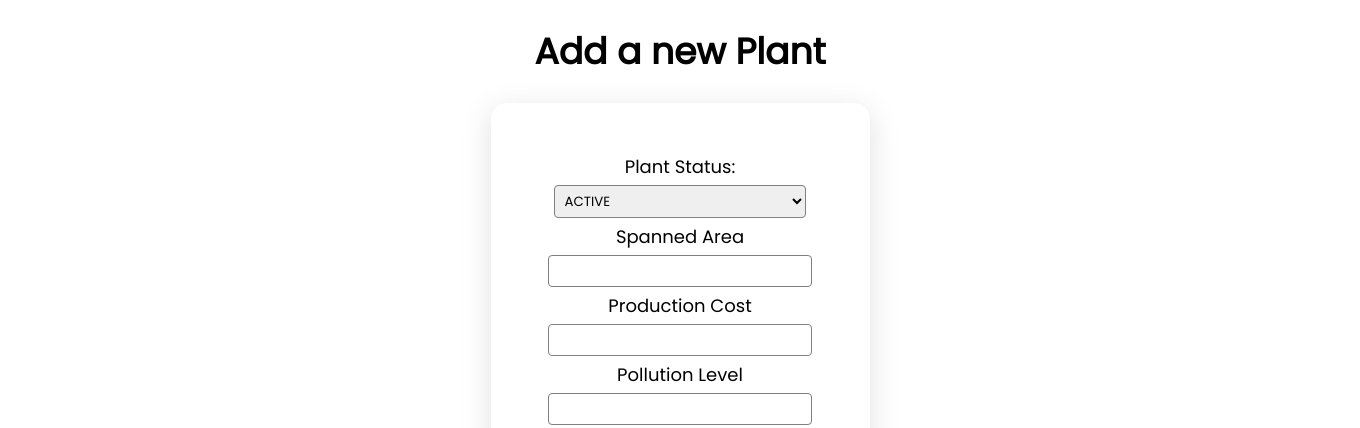
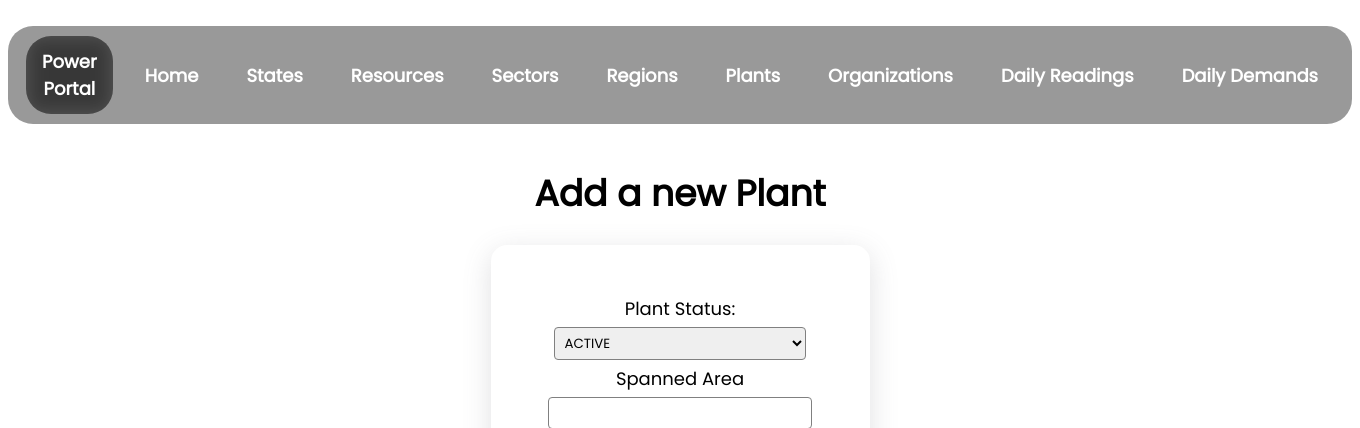
Before and after one commit to Ashrockzzz2003/Power_Portal_2.0, a Flask app: page /plant/create in a window 1360 px wide. Shown: the top 428 px of the page. Run offline with Flask 2, Linux system fonts and the light colour scheme.

Commit message:
- bug fixes

```diff
--- a/templates/create_plant.html
+++ b/templates/create_plant.html
@@ -8,6 +8,22 @@
     <link rel="stylesheet" href="../static/assets/create.css">
   </head>
   <body>
+    <nav>
+        <ul class="menu-bar">
+          <div class="logo">
+            <a href="/">Power Portal </a>
+          </div>
+          <li><a href="/">Home</a></li>
+          <li><a href="/state">States</a></li>
+          <li><a href="/resource">Resources</a></li>
+          <li><a href="/sector">Sectors</a></li>
+          <li><a href="/region">Regions</a></li>
+          <li><a href="/plant">Plants</a></li>
+          <li><a href="/organization">Organizations</a></li>
+          <li><a href="/daily_reading">Daily Readings</a></li>
+          <li><a href="/daily_demand">Daily Demands</a></li>
+        </ul>
+      </nav>
     <h1>Add a new Plant</h1>
     {% if resource_list | length == 0 %}
         <p>No resources Found! Add resources now!</p>
--- a/templates/update_state.html
+++ b/templates/update_state.html
@@ -32,7 +32,7 @@
       </div>
       <div>
         <label>State GDP Percapita:</label>
-        <input type="text" name="gdp_state_percapita" value="{{gdp_state_percapita}}" />
+        <input type="number" step="any" name="gdp_state_percapita" value="{{gdp_state_percapita}}" />
       </div>
       <div>
         <input type="submit" value="Submit" />
```
Also changed, not shown: templates/create_dr.html (+16 -0 lines), templates/create_organization.html (+16 -0 lines), templates/create_region.html (+16 -0 lines), database.db.
